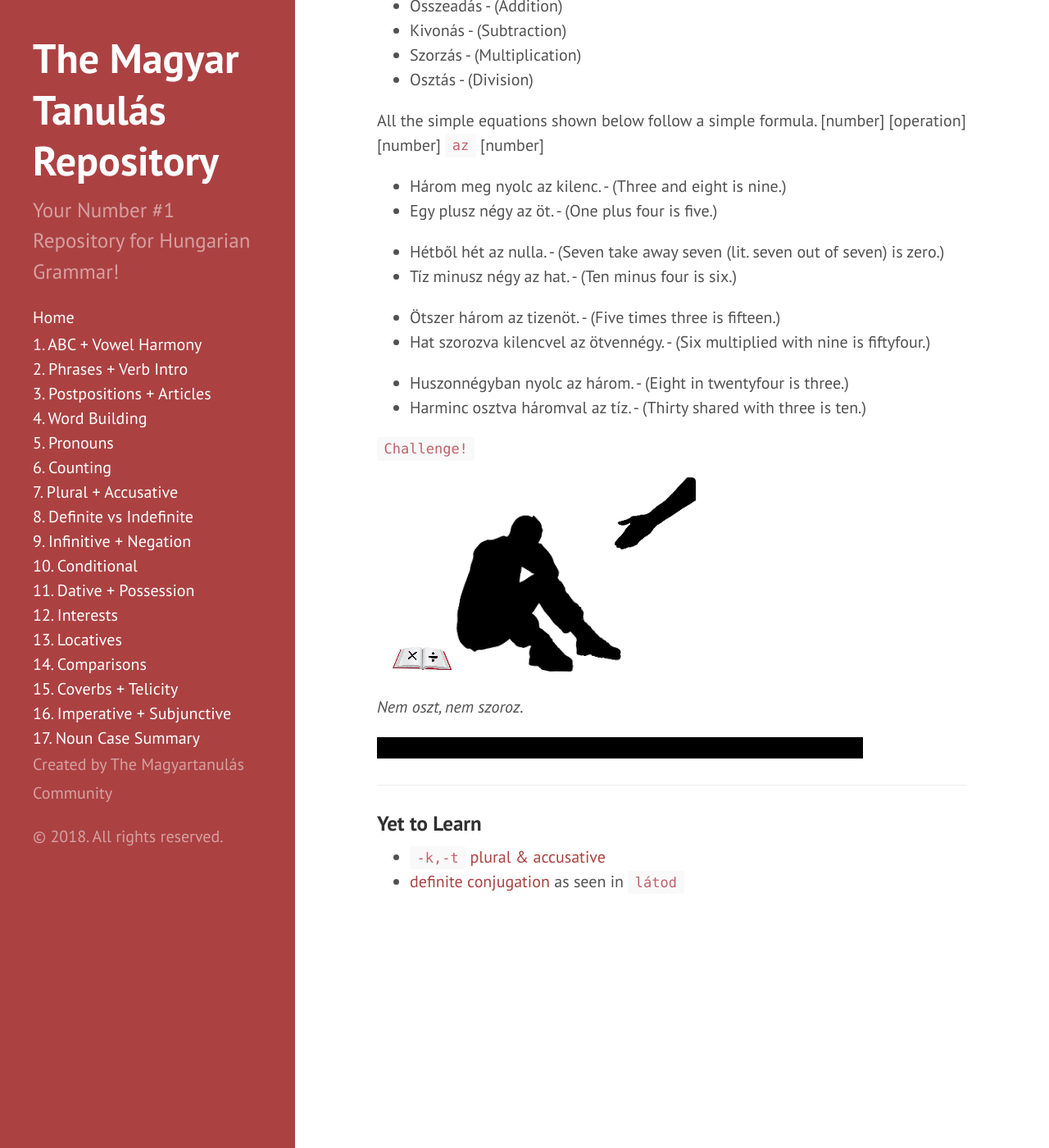
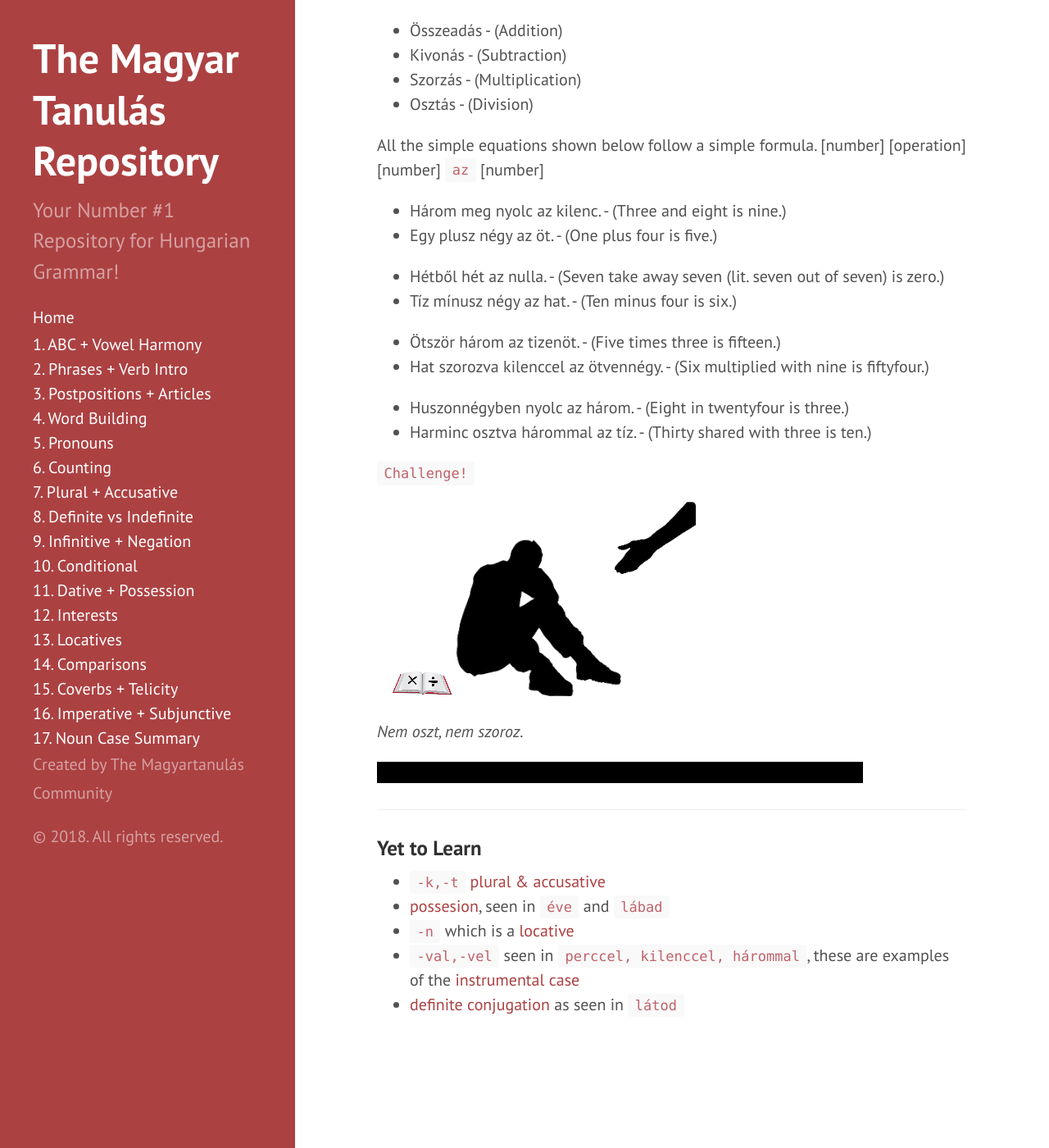
Before and after one commit to Magyartanulas/magyartanulas.github.io, a Jekyll site: the page built from counting.md, in a window 1280 px wide and 1400 px high, scrolled down 5755 px. Shown: the whole window at 82% size. Built offline with Jekyll 4.4.1, drawn with Linux system fonts in a browser that asks for light colours; Markdown is read by kramdown in place of the engine named in the settings; some of the changed text lies outside the part shown.

Commit message:
Update counting.md

```diff
--- a/counting.md
+++ b/counting.md
@@ -59,7 +59,7 @@
 
 * Három ember beszélget. - (Three people are talking.)
 * Az utca száz méter hosszú volt. - (The street was one hundred meters long.)
-* Ma csak tizennégy fok odakinn van. - (Today it's only fourteen degrees outside.)
+* Ma csak tizennégy fok van odakinn. - (Today it's only fourteen degrees outside.)
 
 When answering, you don't have to answer with a precise number, you could instead decide to give an approximate value instead.
 
@@ -125,11 +125,11 @@
 And so it goes on... Remember as well as `tíz`, `húsz` becomes `huszadik` and `huszas`.
 
 * Hányadik emeleten vagy? - (Which floor are you on?)
-* Hányas ház van? - (What number house is it?)
-* Hányadik sorban ültek? - (Which row are you (guys) sitting in?)
+* Hányas ház az? - (What number house is it?) *az is optional*
+* Hányadik sorban ültök? - (Which row are you (guys) sitting in?)
 * Hányas busz megy a Duna Partra? - (What number bus goes to the Danube riverside?)
 * Hányadik kerületben élsz? - (Which district do you live in?)
-* Hányas cipőt viszel? - (What shoe size are you?)
+* Hányas lábad van? - (What shoe size are you? lit. What number leg do you have?)
 
 ## Telling the Time
 
@@ -173,13 +173,13 @@
 * Egy plusz négy az öt. - (One plus four is five.)
 
 * Hétből hét az nulla. - (Seven take away seven (lit. seven out of seven) is zero.)
-* Tíz minusz négy az hat. - (Ten minus four is six.)
+* Tíz mínusz négy az hat. - (Ten minus four is six.)
 
-* Ötszer három az tizenöt. - (Five times three is fifteen.)
-* Hat szorozva kilencvel az ötvennégy. - (Six multiplied with nine is fiftyfour.)
+* Ötször három az tizenöt. - (Five times three is fifteen.)
+* Hat szorozva kilenccel az ötvennégy. - (Six multiplied with nine is fiftyfour.)
 
-* Huszonnégyban nyolc az három. - (Eight in twentyfour is three.)
-* Harminc osztva háromval az tíz. - (Thirty shared with three is ten.)
+* Huszonnégyben nyolc az három. - (Eight in twentyfour is three.)
+* Harminc osztva hárommal az tíz. - (Thirty shared with three is ten.)
 
 `Challenge!`
 
@@ -193,4 +193,7 @@
 ### Yet to Learn
 
 * `-k,-t` [plural & accusative](https://magyartanulas.github.io/accusative_plurals/)
+* [possesion](https://magyartanulas.github.io/dative_possession/), seen in `éve` and `lábad`
+* `-n` which is a [locative](https://magyartanulas.github.io/locatives/)
+* `-val,-vel` seen in `perccel, kilenccel, hárommal`, these are examples of the [instrumental case](https://magyartanulas.github.io/noun_case_summary/)
 * [definite conjugation](https://magyartanulas.github.io/accusative_plurals/) as seen in `látod`
```
Also changed, not shown: other parts of counting.md (+1 -1 lines).
